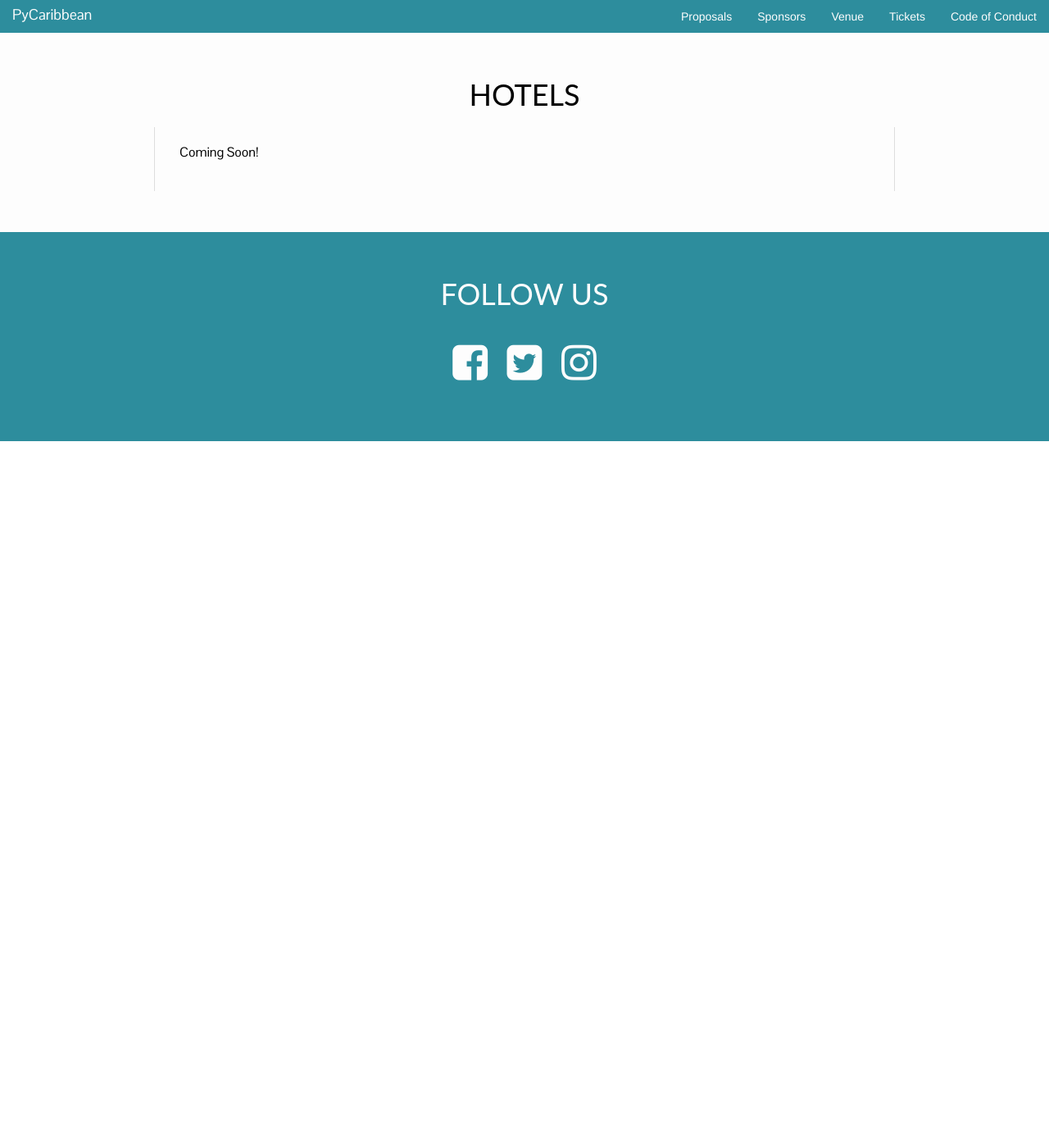
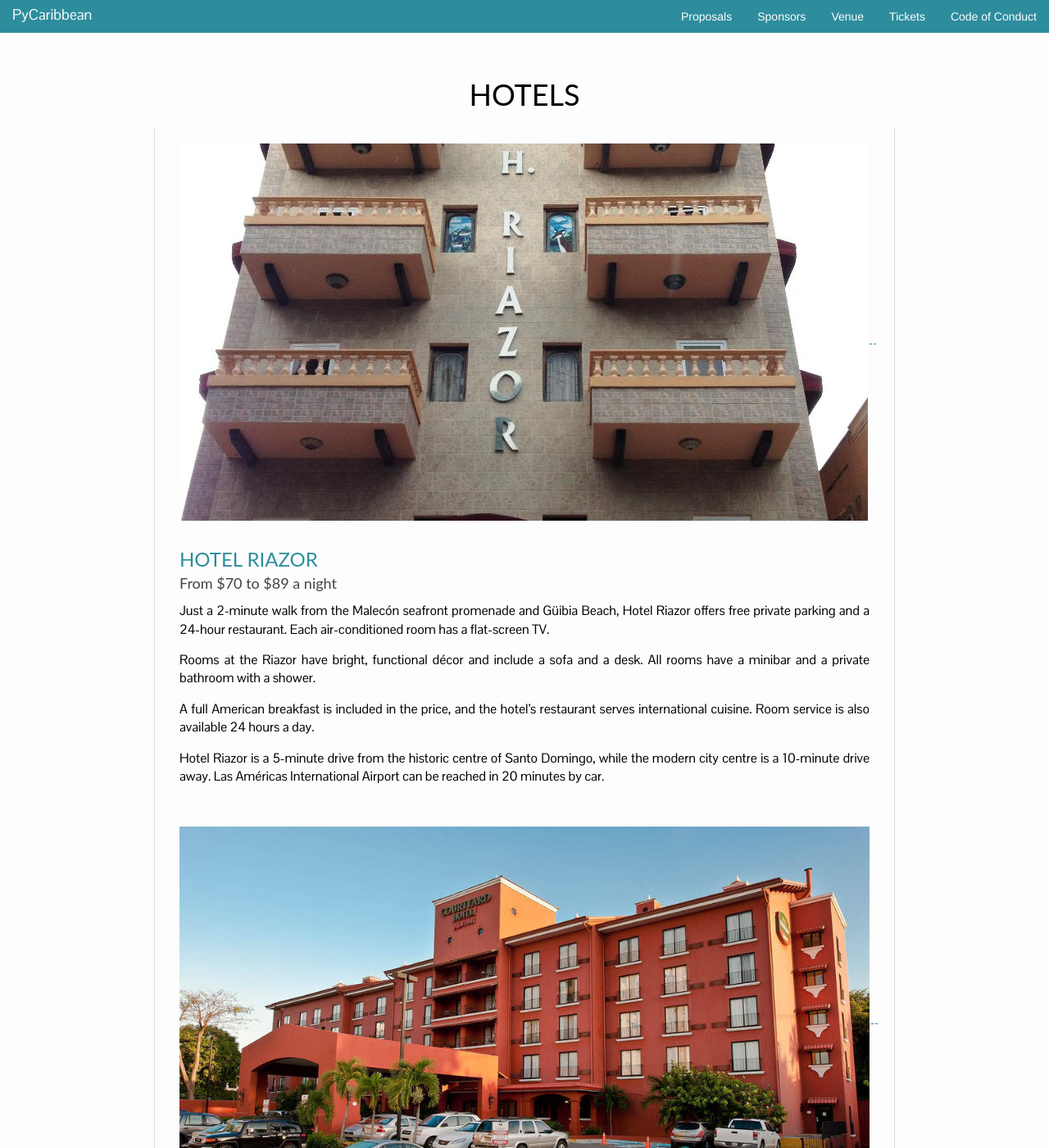
Before and after one commit to pycaribbean/pycaribbean.github.io, a Jekyll site: the page built from hotels.html, in a window 1280 px wide and 1400 px high. Shown: the whole window at 82% size. Built offline with Jekyll 4.4.1, drawn with Linux system fonts in a browser that asks for light colours; nearby versions of some CDN libraries; library files that are not in the unit come from our copies; some of the changed text lies outside the part shown.

Commit message:
added hotels page

```diff
--- a/css/main.scss
+++ b/css/main.scss
@@ -88,7 +88,8 @@
 	border-color: $blue;
 	color: $white !important;
 	padding: 5px 20px;
-	&:hover {
+	&:hover,
+  &:focus {
     background-color: darken($blue, 15%) !important;
 		border-color: darken($blue, 15%) !important;
 		color: $white;
@@ -477,6 +478,21 @@
   }
 }
 
+.hotels-page {
+  h2 {
+    margin: 0;
+    margin-top: 20px;
+    color: $blue;
+  }
+  h3 {
+    margin: 0;
+    margin-bottom: 10px;
+  }
+  .hotel {
+    margin-bottom: 50px;
+  }
+}
+
 footer {
   padding: 50px 0px;
 	background-color: $blue;
--- a/hotels.html
+++ b/hotels.html
@@ -2,12 +2,51 @@
 layout: page
 ---
 
-    <div class="pg">
+    <div class="pg hotels-page">
         <div class="uk-container uk-container-center">
             <div class="uk-width-small-1-1 uk-width-medium-4-5 uk-container-center">
                 <h1 class="uk-text-center">Hotels</h1>
                 <div class="pg-content">
-                  <p>Coming Soon!</p>
+                  <div class="hotel">
+                    <a href="http://www.booking.com/hotel/do/riazor.en-gb.html?aid=357026;label=gog235jc-hotel-XX-do-riazor-unspec-do-com-L%3Aen-O%3Aunk-B%3Aunk-N%3Ayes-S%3Abo-U%3Asalo;sid=dd21c56ec2b1c23107d51bc3870ccd43;dcid=4;group_adults=2;no_rooms=1;sb_price_type=total;type=total&;selected_currency=USD;changed_currency=1"><img src="img/riazor.jpg" alt=""></a>
+                    <h2>Hotel Riazor</h2>
+                    <a href="http://www.booking.com/hotel/do/riazor.en-gb.html?aid=357026;label=gog235jc-hotel-XX-do-riazor-unspec-do-com-L%3Aen-O%3Aunk-B%3Aunk-N%3Ayes-S%3Abo-U%3Asalo;sid=dd21c56ec2b1c23107d51bc3870ccd43;dcid=4;group_adults=2;no_rooms=1;sb_price_type=total;type=total&;selected_currency=USD;changed_currency=1"><h3>From $70 to $89 a night</h3></a>
+
+                    <p>Just a 2-minute walk from the Malecón seafront promenade and Güibia Beach, Hotel Riazor offers free private parking and a 24-hour restaurant. Each air-conditioned room has a flat-screen TV.</p>
+
+                    <p>Rooms at the Riazor have bright, functional décor and include a sofa and a desk. All rooms have a minibar and a private bathroom with a shower.</p>
+
+                    <p>A full American breakfast is included in the price, and the hotel’s restaurant serves international cuisine. Room service is also available 24 hours a day.</p>
+
+                    <p>Hotel Riazor is a 5-minute drive from the historic centre of Santo Domingo, while the modern city centre is a 10-minute drive away. Las Américas International Airport can be reached in 20 minutes by car.</p>
+                  </div>
+                    <div class="hotel">
+                      <a href="http://www.marriott.com/hotels/hotel-rooms/sdqcy-courtyard-santo-domingo/"><img src="img/marriot.jpg" alt=""></a>
+                      <h2>Hotel Marriott Courtyard Santo Domingo</h2>
+                      <a href="http://www.marriott.com/hotels/hotel-rooms/sdqcy-courtyard-santo-domingo/"><h3>From $134 to $175 a night</h3></a>
+
+                      <p>The Courtyard Santo Domingo, Dominican Republic hotel is located in the heart of the city's cultural district and offers comfortable accommodations and complete services for business and leisure travelers alike. Among the most preferred Santo Domingo hotels, the Courtyard is within walking distance to the National Theater and Palacio Bellas Artes Theater. </p>
+
+                      <p>Our Courtyard hotel offers easy access to Santo Domingo's Colonial zone attractions, the main business district and government facilities. Guests can be assured of a relaxing and productive stay with our amazing Marriott bedding and free high-speed Internet access. Enjoy the convenience of our on-site Santo Domingo restaurants with Trapiche, Lobby bar and La Cayena Convenience store, or relax and unwind at our outdoor swimming pool and fitness center. We also offer two meeting rooms with flexible space for events and business meetings in Santo Domingo. Visit the Courtyard Santo Domingo hotel today and discover what refreshing service really means.</p>
+
+                    </div>
+                      <div class="hotel">
+                        <a href="http://www.sheratonsantodomingo.com/"><img src="img/sheraton.png" alt=""></a>
+                        <h2>Sheraton Santo Domingo </h2>
+                        <a href="http://www.sheratonsantodomingo.com/"><h3>From $126 to $270 a night</h3></a>
+
+                        <p>This hotel is set in the George Washington seafront, just 2 km from the historic Colonial City Centre. It features a swimming pool, a spa and a views of the Caribbean Sea.</p>
+
+                        <p>Each elegant room at Sheraton Santo Domingo has air conditioning and floor-to-ceiling windows. All rooms offer a laptop safe and flat-screen cable TV. Free Wi-Fi is available in some rooms.</p>
+
+                        <p>The restaurant offers breakfast and lunch buffets, as well as à la carte dinner. Guests can also relax and listen to music in the lobby bar.</p>
+
+                        <p>The pool’s furnished terrace and the garden are open to all guests at Sheraton Santo Domingo. A fitness center, sauna and gift shop are also available.</p>
+
+                        <p>The Sheraton Santo Domingo is less than 10 km from the National Aquarium; The Columbus Lighthouse is less than 15 minutes' drive away and Las Americas International Airport is 30 minutes' drive away.</p>
+
+                      </div>
+
                 </div>
             </div>
         </div>
```
Also changed, not shown: img/marriot.jpg (added), img/riazor.jpg (added), 1 other file.
